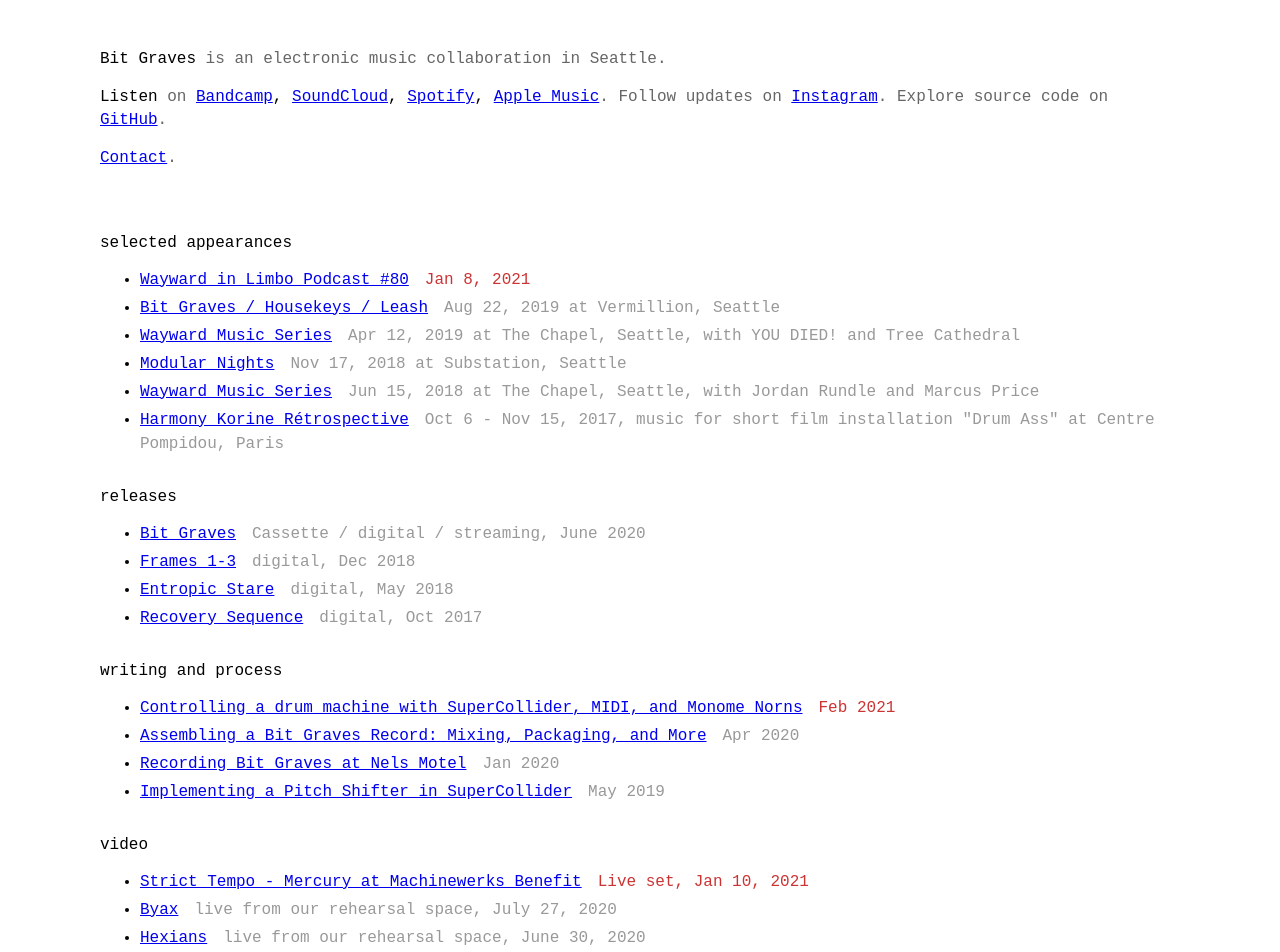
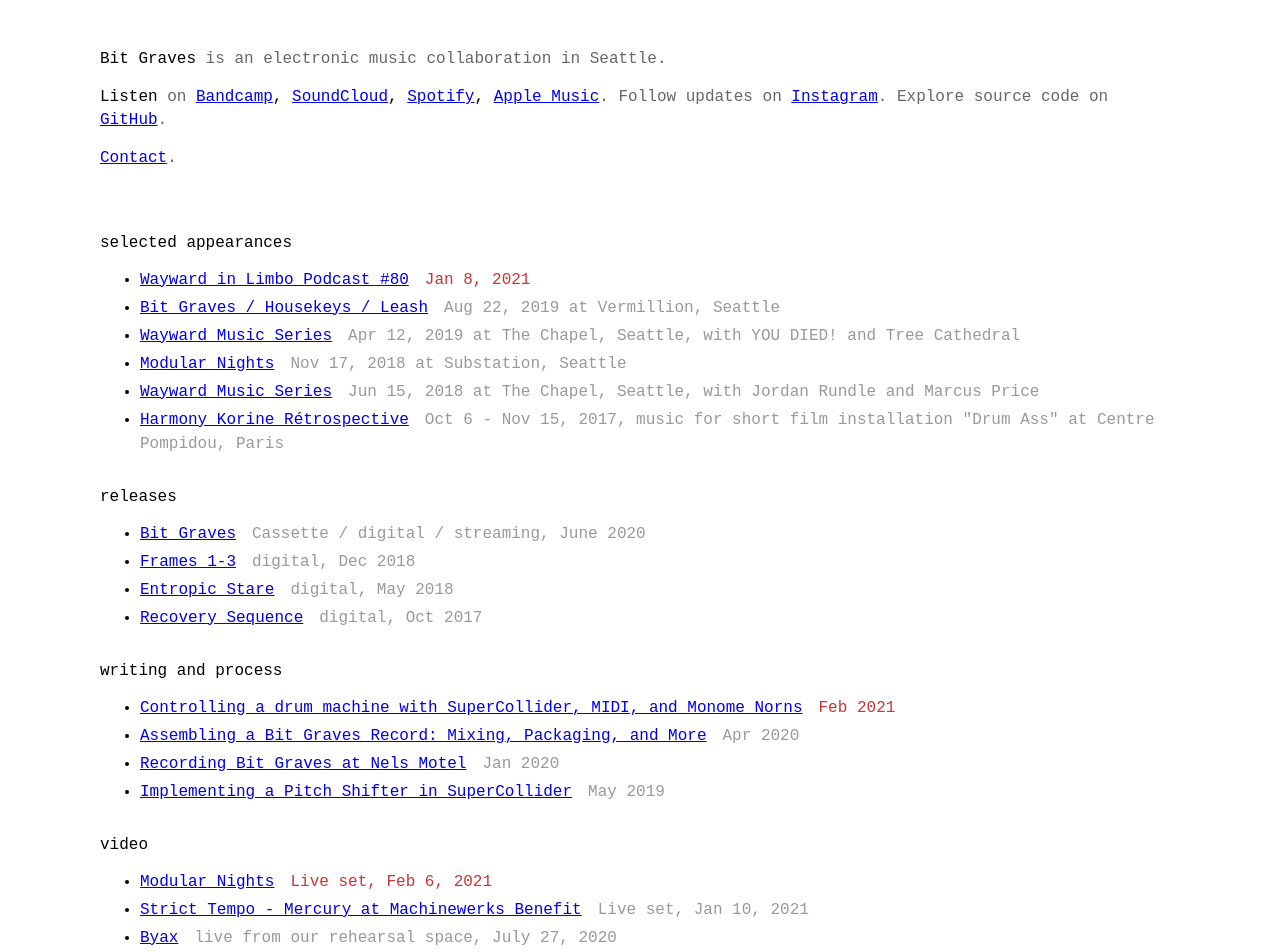
Before and after one commit to bitgraves/bitgraves-www, a React (Create React App) app: page / in a window 1280 px wide. Shown: the top 952 px of the page. Built offline with nearby package versions, Linux system fonts and the light colour scheme.

Commit message:
add mod nights vid

```diff
--- a/src/App.js
+++ b/src/App.js
@@ -41,7 +41,8 @@
 ];
 
 const VIDEO_LINKS = [
-  { name: 'Strict Tempo - Mercury at Machinewerks Benefit', url: 'https://youtu.be/OXb8RemJH8c', details: 'Live set, Jan 10, 2021', isHighlight: true },
+  { name: 'Modular Nights', url: 'https://www.youtube.com/watch?t=1926&v=41I7iniHjI0&feature=youtu.be', details: 'Live set, Feb 6, 2021', isHighlight: true },
+  { name: 'Strict Tempo - Mercury at Machinewerks Benefit', url: 'https://youtu.be/OXb8RemJH8c', details: 'Live set, Jan 10, 2021' },
   { name: 'Byax', url: 'https://youtu.be/SCnM5eTCtdc', details: 'live from our rehearsal space, July 27, 2020' },
   { name: 'Hexians', url: 'https://www.youtube.com/watch?v=OEYKgQQewc0', details: 'live from our rehearsal space, June 30, 2020' },
   { name: 'Processing Chamber', url: 'https://www.youtube.com/watch?v=WAK9QDFg2so', details: 'in the living room, Aug 28, 2017' },
```
